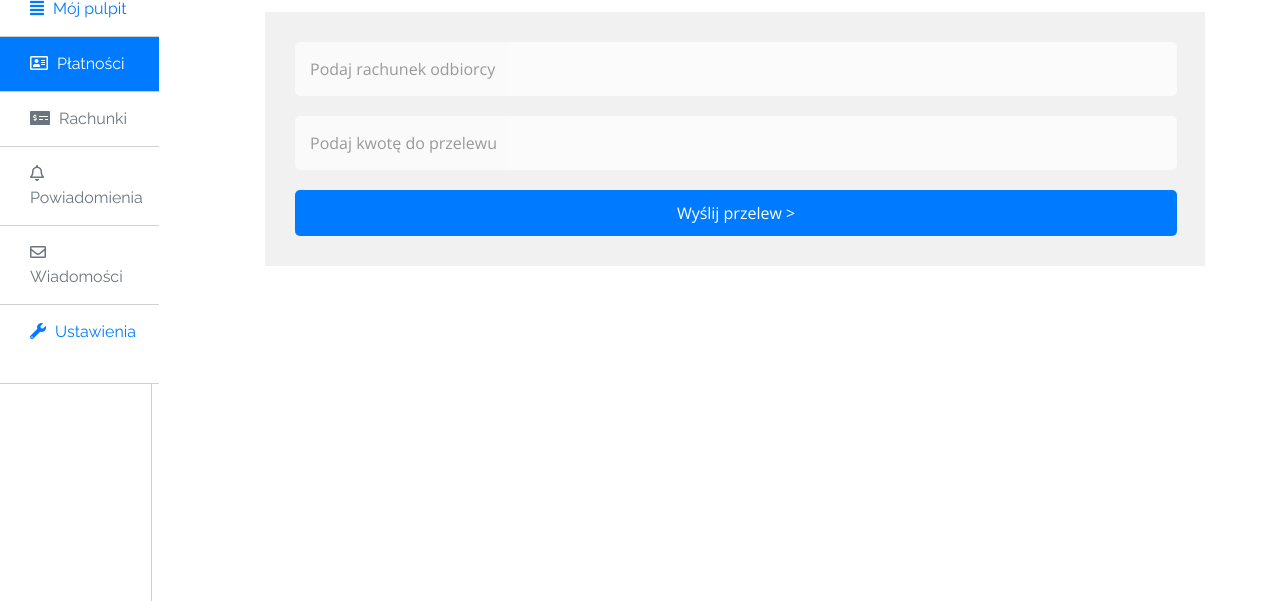
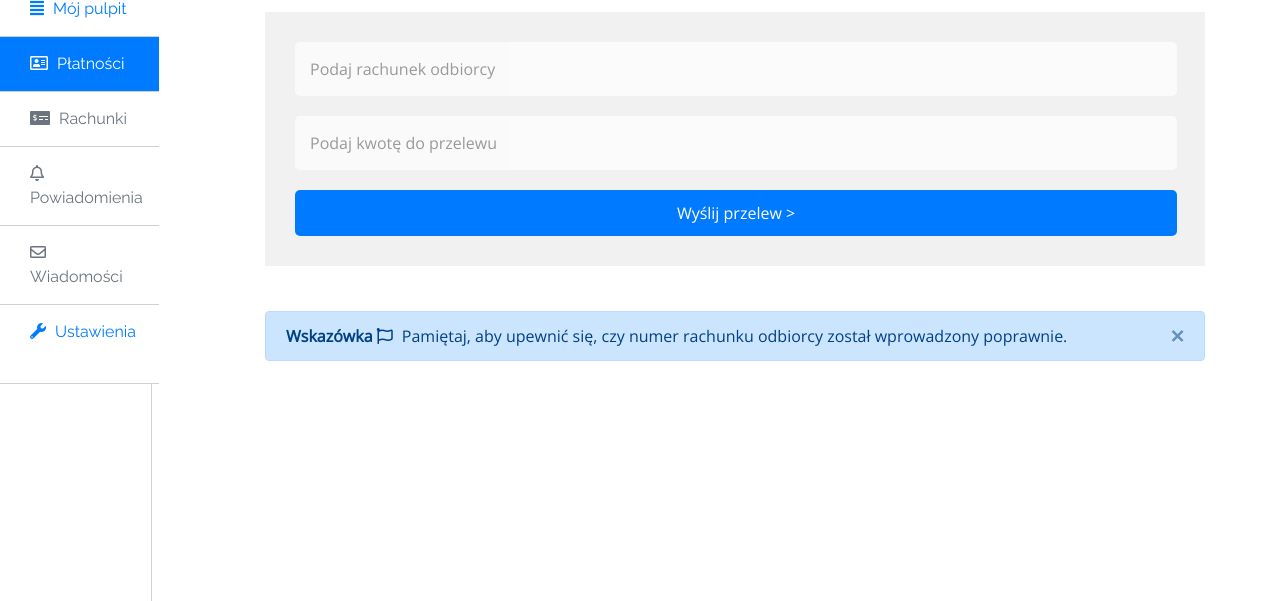
Before and after one commit to amirunpri2018/BankAccountPanel, a PHP site: page /platnosci/ in a window 1280 px wide. Shown: the part 79-680 px from the top of the page. Run offline with PHP 8.4, Linux system fonts and the light colour scheme; the visitor is signed in with stand-in values (Sample User, id 1); data that the repository does not hold is empty; some libraries are stand-ins or nearby versions.

Commit message:
4.1
mini update

```diff
--- a/platnosci/index.php
+++ b/platnosci/index.php
@@ -121,6 +121,14 @@ $polaczenie->close();
                 </div>
             </div>
         </div>
+
+        <div class="alert alert-primary alert-dismissible fade show" style="margin: 15px;" role="alert">
+            <strong>Wskazówka <i class="far fa-flag"></i></strong> Pamiętaj, aby upewnić się, czy numer rachunku odbiorcy został wprowadzony poprawnie.
+            <button type="button" class="close" data-dismiss="alert" aria-label="Close">
+                <span aria-hidden="true">&times;</span>
+            </button>
+        </div>
+
     </div>
 </main>
 
```
Also changed, not shown: pulpit/index.php (+5 -3 lines).
